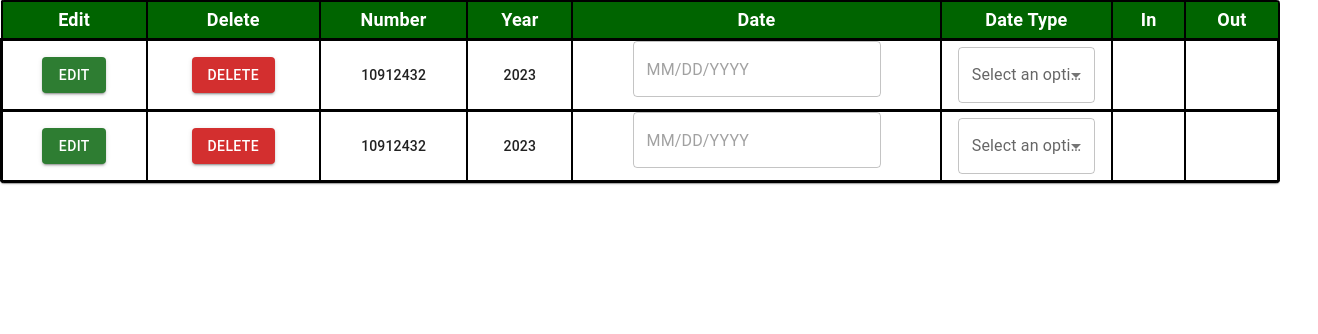
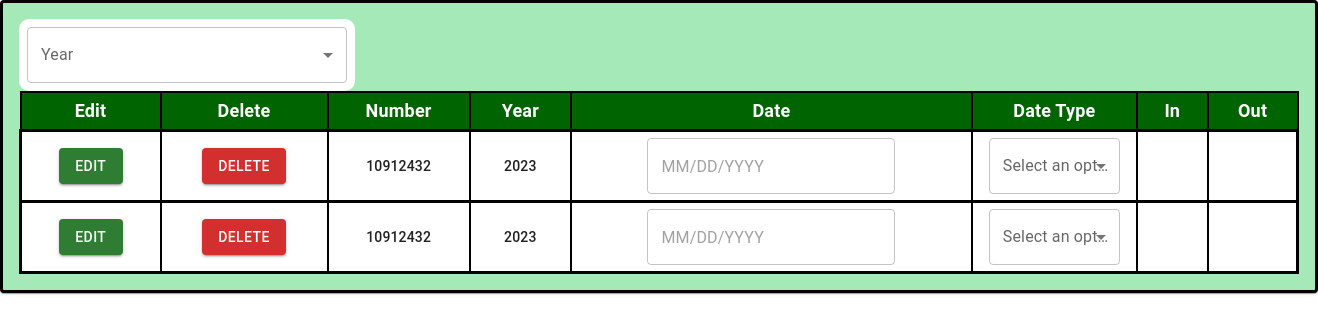
Before and after one commit to gerald-diego54/payroll-client, a Next.js app: page /test in a window 1280 px wide. Shown: the top 334 px of the page, 1318 px wide, since content can reach past the window. Built offline with nearby package versions, Linux system fonts and the light colour scheme.

Commit message:
DTR Year Drop Down

```diff
--- a/src/components/form_modals/DTR-Tables.tsx
+++ b/src/components/form_modals/DTR-Tables.tsx
@@ -9,9 +9,10 @@ import Paper from "@mui/material/Paper";
 import Checkbox from "@mui/material/Checkbox";
 import EditButton from "@/src/ui/Edit";
 import DeleteButton from "@/src/ui/DeleteButton";
-import { DtrData} from "@/data/DTR_data";
+import { DtrData } from "@/data/DTR_data";
 import BasicDatePicker from "@/src/ui/DatePicker";
 import DropdownMenu from "@/src/layout/DtrSelectionMenu";
+import YearDropdown from "@/src/ui/DTR-YearDrop";
 
 const cellStyle = {
   fontSize: 18,
@@ -24,13 +25,21 @@ const dataCellStyle = {
   fontSize: 14,
   fontWeight: 500,
   border: "solid 2px black",
+  backgroundColor: "white",
+};
+
+const tableContainerStyle = {
+  border: "solid 3px black",
+  padding: "1rem", // Adjust the padding as needed
+  backgroundColor: "#a6e9b8",
 };
 
 const DTR_Tables = () => {
   const rows: any[] = DtrData;
 
   return (
-    <TableContainer component={Paper}>
+    <TableContainer component={Paper} sx={tableContainerStyle}>
+      <YearDropdown />
       <Table sx={{ minWidth: 650 }} size="small" aria-label="a dense table">
         <TableHead>
           <TableRow>
@@ -66,10 +75,18 @@ const DTR_Tables = () => {
               key={index}
               sx={{ "&:last-child td, &:last-child th": { border: 0 } }}
             >
-              <TableCell component="th" scope="row" align="center">
+              <TableCell
+                component="th"
+                scope="row"
+                align="center"
+                style={{ backgroundColor: "#fff" }}
+              >
                 <EditButton />
               </TableCell>
-              <TableCell align="center" style={{ border: "solid black 2px" }}>
+              <TableCell
+                align="center"
+                style={{ border: "solid black 2px", backgroundColor: "#fff" }}
+              >
                 <DeleteButton />
               </TableCell>
               <TableCell align="center" style={dataCellStyle}>
@@ -78,14 +95,14 @@ const DTR_Tables = () => {
               <TableCell align="center" style={dataCellStyle}>
                 {row.year}
               </TableCell>
-              <BasicDatePicker />
               <TableCell align="center" style={dataCellStyle}>
-              <DropdownMenu/>
+                <BasicDatePicker />
+              </TableCell>
+              <TableCell align="center" style={dataCellStyle}>
+                <DropdownMenu />
               </TableCell>
               <TableCell align="center" style={dataCellStyle}></TableCell>
-              <TableCell align="center" style={dataCellStyle}>
-
-              </TableCell>
+              <TableCell align="center" style={dataCellStyle}></TableCell>
             </TableRow>
           ))}
         </TableBody>
@@ -95,10 +112,18 @@ const DTR_Tables = () => {
               key={index}
               sx={{ "&:last-child td, &:last-child th": { border: 0 } }}
             >
-              <TableCell component="th" scope="row" align="center">
+              <TableCell
+                component="th"
+                scope="row"
+                align="center"
+                style={{ backgroundColor: "#fff" }}
+              >
                 <EditButton />
               </TableCell>
-              <TableCell align="center" style={{ border: "solid black 2px" }}>
+              <TableCell
+                align="center"
+                style={{ border: "solid black 2px", backgroundColor: "#fff" }}
+              >
                 <DeleteButton />
               </TableCell>
               <TableCell align="center" style={dataCellStyle}>
@@ -107,21 +132,17 @@ const DTR_Tables = () => {
               <TableCell align="center" style={dataCellStyle}>
                 {row.year}
               </TableCell>
-              <BasicDatePicker />
               <TableCell align="center" style={dataCellStyle}>
-              <DropdownMenu/>
-              </TableCell>
-                  <TableCell align="center" style={dataCellStyle}>
-
+                <BasicDatePicker />
               </TableCell>
               <TableCell align="center" style={dataCellStyle}>
-
+                <DropdownMenu />
               </TableCell>
+              <TableCell align="center" style={dataCellStyle}></TableCell>
+              <TableCell align="center" style={dataCellStyle}></TableCell>
             </TableRow>
           ))}
-              </TableBody>
-
-
+        </TableBody>
       </Table>
     </TableContainer>
   );
--- /dev/null
+++ b/src/ui/DTR-YearDrop.tsx
@@ -0,0 +1,52 @@
+import React, { useState } from "react";
+import MenuItem from "@mui/material/MenuItem";
+import Select from "@mui/material/Select";
+import InputLabel from "@mui/material/InputLabel";
+import FormControl from "@mui/material/FormControl";
+import { Box } from "@mui/material";
+
+const YearDropdown = () => {
+  const [selectedYear, setSelectedYear] = useState("");
+
+  const years = Array.from(
+    { length: 10 },
+    (_, index) => new Date().getFullYear() - index
+  );
+
+  const handleChange = (event) => {
+    setSelectedYear(event.target.value);
+  };
+
+  const yearBox = {
+      width: "25%",
+      padding: 1,
+      marginLeft: 0,
+      display:"inline-flex",
+    backgroundColor: "#fff",
+      borderRadius:"10px",
+  };
+
+  return (
+    <Box sx={yearBox}>
+      <FormControl fullWidth>
+        <InputLabel htmlFor="year-select">Year</InputLabel>
+        <Select
+          value={selectedYear}
+          onChange={handleChange}
+          label="Year"
+          inputProps={{
+            id: "year-select",
+          }}
+        >
+          {years.map((year) => (
+            <MenuItem key={year} value={year}>
+              {year}
+            </MenuItem>
+          ))}
+        </Select>
+      </FormControl>
+    </Box>
+  );
+};
+
+export default YearDropdown;
```
